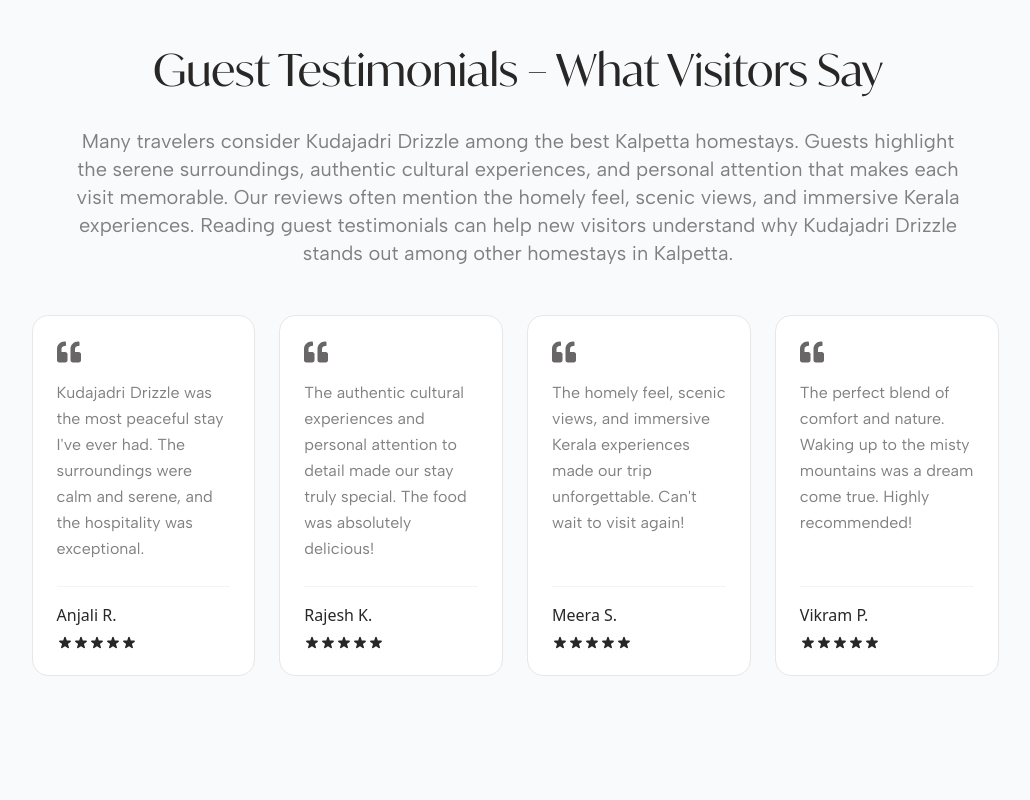
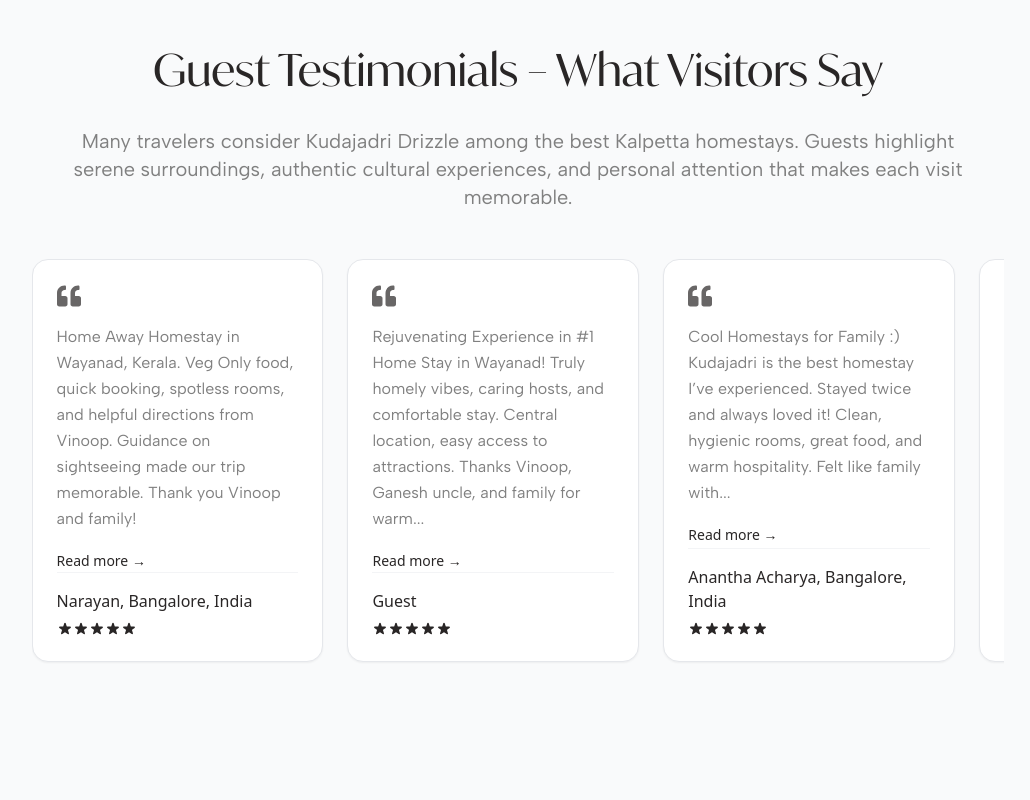
Before and after one commit to kudajadridrizzle/kudajadri.website, a React (Vite) app: page /about in a window 1280 px wide. Shown: the part 10060-10860 px from the top of the page, without its empty margins (122-1152 px from the left). Built offline with nearby package versions, Linux system fonts and the light colour scheme; no server answers.

Commit message:
Update: Testimoinials

```diff
--- a/src/components/About/About.tsx
+++ b/src/components/About/About.tsx
@@ -10,6 +10,7 @@ import aboutFaqRaw from '../../File/aboutfaqs.md?raw';
 import FaqList from '../FaqComponent/FaqList';
 import GuestTestimonials from './components/GuestTestimonials';
 import { Header } from '../Home/components/Header';
+import Direction from '../Home/components/Direction';
 
 // Define the shape of FAQ frontmatter
 interface FaqFrontMatterAttributes {
@@ -32,6 +33,7 @@ const About = () => {
       imageAlt: 'Description of the image',
     },
   ];
+
   return (
     <div className="relative">
       <Header type="white" />
@@ -49,6 +51,8 @@ const About = () => {
         />
         <meta name="robots" content="index, follow" />
         <meta name="author" content="Kudajadri Homestay" />
+
+        {/* Open Graph Tags */}
         <meta
           property="og:title"
           content="Kalpetta Homestays: #1 Homestays in Kalpetta with Airbnb reviews"
@@ -67,6 +71,8 @@ const About = () => {
         />
         <meta property="og:image:width" content="1200" />
         <meta property="og:image:height" content="630" />
+
+        {/* Twitter Tags */}
         <meta name="twitter:card" content="summary_large_image" />
         <meta
           name="twitter:title"
@@ -81,6 +87,8 @@ const About = () => {
           name="twitter:image"
           content={`${window.location.origin}/aboutHero.jpg`}
         />
+
+        {/* Misc */}
         <meta name="viewport" content="width=device-width, initial-scale=1.0" />
         <meta httpEquiv="Content-Type" content="text/html; charset=utf-8" />
         <link rel="canonical" href={window.location.href} />
@@ -95,6 +103,12 @@ const About = () => {
         title="Experience Kudajadri Drizzle – Your Kalpetta Homestay Retreat"
         items={contentItems}
       />
+      <Direction
+        title="Kalpetta Homestays with Pools – How to Reach"
+        description="Reaching our Kudajadri Drizzle Wayanad Homestay is simple and hassle-free. The property is well-connected by road from Kozhikode, Bengaluru, and Mysuru, making travel convenient by car, taxi, or bus. Along the way, you’ll pass through scenic hills and lush plantations, offering a beautiful glimpse of Wayanad’s charm even before you arrive. The journey is smooth, pleasant, and sets the tone for a relaxing stay."
+        buttonText="View on Map"
+        showMap={true}
+      />
       <FaqList {...parsedFaq.attributes} />
       <Footer />
     </div>
--- a/src/components/About/components/GuestTestimonials.tsx
+++ b/src/components/About/components/GuestTestimonials.tsx
@@ -1,36 +1,34 @@
 import React, { useEffect, useRef } from "react";
 import { FaQuoteLeft } from "react-icons/fa";
 
+const googleMapsUrl =
+  "https://www.google.com/maps/place/Kudajadri+Drizzle+Homestay/@11.6107,76.0829,17z"; // Replace with exact link to your Google reviews
+
 const testimonials = [
   {
-    text: "Kudajadri Drizzle was the most peaceful stay I've ever had. The surroundings were calm and serene, and the hospitality was exceptional.",
-    guest: "Anjali R.",
+    text: "Home Away Homestay in Wayanad, Kerala. Veg Only food, quick booking, spotless rooms, and helpful directions from Vinoop. Guidance on sightseeing made our trip memorable. Thank you Vinoop and family!",
+    guest: "Narayan, Bangalore, India",
   },
   {
-    text: "The authentic cultural experiences and personal attention to detail made our stay truly special. The food was absolutely delicious!",
-    guest: "Rajesh K.",
+    text: "Rejuvenating Experience in #1 Home Stay in Wayanad! Truly homely vibes, caring hosts, and comfortable stay. Central location, easy access to attractions. Thanks Vinoop, Ganesh uncle, and family for warm hospitality.",
+    guest: "Guest",
   },
   {
-    text: "The homely feel, scenic views, and immersive Kerala experiences made our trip unforgettable. Can't wait to visit again!",
-    guest: "Meera S.",
+    text: "Cool Homestays for Family :) Kudajadri is the best homestay I’ve experienced. Stayed twice and always loved it! Clean, hygienic rooms, great food, and warm hospitality. Felt like family with Vinoop’s care.",
+    guest: "Anantha Acharya, Bangalore, India",
   },
   {
-    text: "The perfect blend of comfort and nature. Waking up to the misty mountains was a dream come true. Highly recommended!",
-    guest: "Vikram P.",
-  },
-  {
-    text: "The perfect blend of comfort and nature. Waking up to the misty mountains was a dream come true. Highly recommended!",
-    guest: "Vikram P.",
-  },
-  {
-    text: "The perfect blend of comfort and nature. Waking up to the misty mountains was a dream come true. Highly recommended!",
-    guest: "Vikram P.",
-  },
-  {
-    text: "The perfect blend of comfort and nature. Waking up to the misty mountains was a dream come true. Highly recommended!",
-    guest: "Vikram P.",
+    text: "Best Homestay in Wayanad! Loved it! Clean, hygienic, and full of Kerala delicacies. Vinoop and family pampered us throughout the stay. Care, warmth, and hospitality truly stood out. Highly recommended stay experience.",
+    guest: "Suma Vijay, Bangalore, India",
   },
 ];
+
+const truncateWords = (text: string, wordLimit: number) => {
+  const words = text.split(" ");
+  return words.length > wordLimit
+    ? words.slice(0, wordLimit).join(" ") + "..."
+    : text;
+};
 
 const GuestTestimonials: React.FC = () => {
   const scrollRef = useRef<HTMLDivElement>(null);
@@ -41,7 +39,10 @@ const GuestTestimonials: React.FC = () => {
     if (!scrollContainer) return;
 
     const scroll = () => {
-      if (scrollContainer.scrollLeft >= scrollContainer.scrollWidth - scrollContainer.clientWidth) {
+      if (
+        scrollContainer.scrollLeft >=
+        scrollContainer.scrollWidth - scrollContainer.clientWidth
+      ) {
         scrollContainer.scrollLeft = 0;
       } else {
         scrollContainer.scrollLeft += 0.5;
@@ -56,28 +57,38 @@ const GuestTestimonials: React.FC = () => {
     <section className="sm:py-32 sm:px-[12%] mobile:px-4 mobile:py-14 large:px-[18%] bg-gray-50">
       <div className="flex flex-col gap-6 items-center">
         <h2 className="text-primary font-ivy sm:text-[44px] mobile:text-[32px] font-normal text-center">
-        Guest Testimonials – What Visitors Say
+          Guest Testimonials – What Visitors Say
         </h2>
         <p className="sm:text-xl text-secondary text-center font-albertSans max-w-4xl">
-        Many travelers consider Kudajadri Drizzle among the best Kalpetta homestays. Guests highlight the serene surroundings, authentic cultural experiences, and personal attention that makes each visit memorable. Our reviews often mention the homely feel, scenic views, and immersive Kerala experiences. Reading guest testimonials can help new visitors understand why Kudajadri Drizzle stands out among other homestays in Kalpetta.
+          Many travelers consider Kudajadri Drizzle among the best Kalpetta homestays.
+          Guests highlight serene surroundings, authentic cultural experiences, and personal
+          attention that makes each visit memorable.
         </p>
       </div>
 
       <div
         ref={scrollRef}
-        className="mt-12 flex gap-6 overflow-x-hidden pb-8 -mx-4 px-4"
+        className="mt-12 flex gap-6 overflow-x-hidden pb-8"
       >
         {testimonials.map((item, idx) => (
           <div
             key={idx}
-            className="flex-shrink-0 w-[90%] sm:w-[45%] lg:w-[30%] xl:w-[23%] bg-white p-6 rounded-2xl border border-gray-200"
+            className="flex-shrink-0 w-[95%] sm:w-[50%] lg:w-[38%] xl:w-[30%] bg-white p-6 rounded-2xl border border-gray-200 shadow-sm"
           >
             <div className="flex flex-col h-full">
               <div className="flex-1">
                 <FaQuoteLeft className="text-primary text-2xl mb-4 opacity-70" />
-                <p className="text-secondary text-base leading-relaxed font-albertSans mb-6">
-                  {item.text}
+                <p className="text-secondary text-base leading-relaxed font-albertSans mb-4">
+                  {truncateWords(item.text, 30)}
                 </p>
+                <a
+                  href={googleMapsUrl}
+                  target="_blank"
+                  rel="noopener noreferrer"
+                  className="text-primary text-sm font-medium hover:underline"
+                >
+                  Read more →
+                </a>
               </div>
               <div className="mt-auto pt-4 border-t border-gray-100">
                 <p className="font-medium text-primary">{item.guest}</p>
--- a/src/components/Facilities/FacilitiesPage.tsx
+++ b/src/components/Facilities/FacilitiesPage.tsx
@@ -1,6 +1,5 @@
 import { Helmet } from 'react-helmet-async';
 import fm from 'front-matter';
-
 import Direction from '../Home/components/Direction';
 import Footer from '../Home/components/Footer';
 import FacilitiesSession from './components/FacilitiesSession';
@@ -82,21 +81,17 @@ const FacilitiesPage = () => {
       </Helmet>
 
       <Hero />
-
       <div className="flex flex-col items-center self-stretch gap-16 bg-white mobile:p-4 sm:p-14 sm:flex-row 2xl:px-[18%] lg:px-[12%]">
         <FacilitiesSession />
       </div>
-
       <ListSession />
-
+      <FacilitiesAccordion />
       <Direction
         title="Wayanad Homestays with Pools – How to Reach"
         description="Reaching our Kudajadri Drizzle Wayanad Homestay is simple and hassle-free. The property is well-connected by road from Kozhikode, Bengaluru, and Mysuru, making travel convenient by car, taxi, or bus. Along the way, you’ll pass through scenic hills and lush plantations, offering a beautiful glimpse of Wayanad’s charm even before you arrive. The journey is smooth, pleasant, and sets the tone for a relaxing stay."
         buttonText="View on Map"
         showMap={true}
       />
-      <FacilitiesAccordion />
-
       <FaqList {...parsedFaq.attributes} />
       <Footer />
     </div>
```
